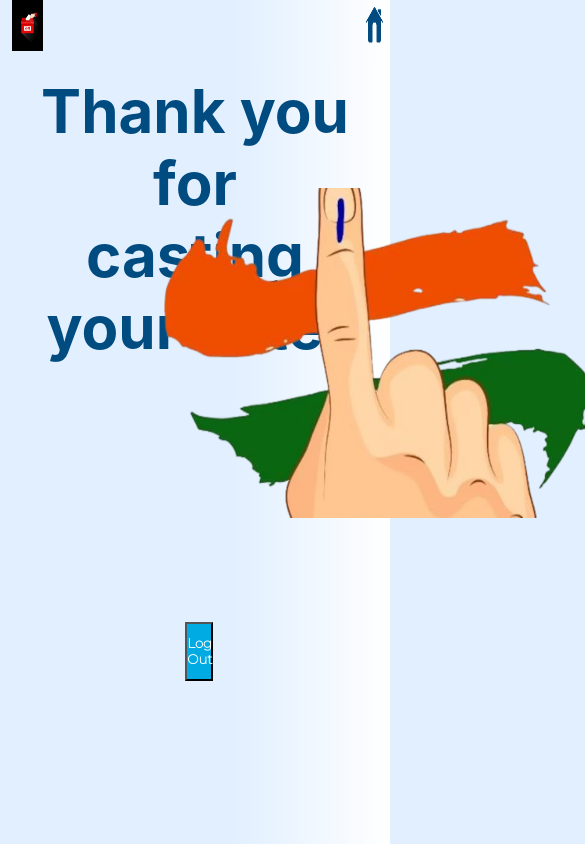
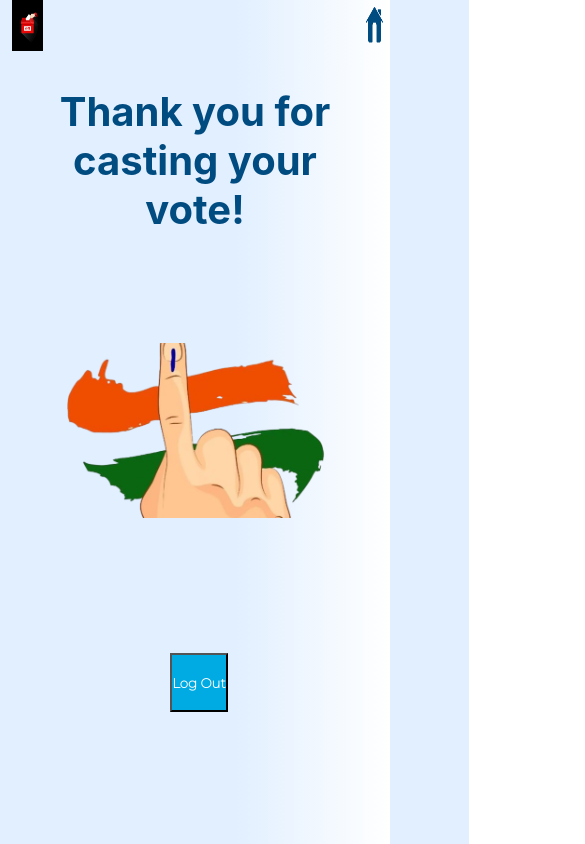
Before and after one commit to Upasana1807/Electoral-Application, a React (Create React App) app: page /thankyou in a window 390 px wide. Shown: the top 844 px of the page, 585 px wide, since content can reach past the window. Built offline with nearby package versions, Linux system fonts and the light colour scheme.

Commit message:
typage-responsive

```diff
--- a/src/Pages/Typage/Typage.css
+++ b/src/Pages/Typage/Typage.css
@@ -2,31 +2,32 @@
     margin: 0;
     padding: 0;
 }
+
 .ty-outer-div{
     height: 100vh;
     width: 100%;
-    /* background-color: brown; */
     padding-top: 2%;
 }
+
 .ty-heading-div{
     height: 12vh;
     width: 80%;
     margin-left: 10%;
+}
 
-    /* background-color: rgb(232, 218, 17); */
-}
 .ty-heading-name-div{
     font-family: 'Inter', sans-serif;
     font-size: 60px;
     color: #004b80;
 }
+
 .ty-pic-div{
     height: 50vh;
     width: 40%;
     margin-left: 30%;
-    /* background-color: bisque; */
-    margin-top: 3%;
+    margin-top: 8%;
 }
+
 .tybutton{
     height: 7vh;
     width: 7%;
@@ -34,8 +35,64 @@
     background-color: #00ABE4;
     margin-top: 3%;
 }
+
 .tybutton-text{
     color: white;
     font-family: 'Montserrat', sans-serif;
     font-weight: bold;
 }
+
+/* Media Query for 920px */
+@media only screen and (max-width: 920px) {
+    .ty-outer-div {
+        padding-top: 5%;
+    }
+
+    .ty-heading-div {
+        width: 90%;
+        margin-left: 5%;
+    }
+
+    .ty-pic-div {
+        width: 80%;
+        margin-left: 10%;
+    }
+
+    .tybutton {
+        width: 15%;
+    }
+}
+
+@media screen and (max-width: 412px) {
+    .ty-outer-div {
+        padding-top: 5%;
+    }
+
+    .ty-heading-div {
+        width: 90%;
+        margin-left: 5%;
+    }
+
+    .ty-heading-name-div {
+        font-size: 40px;
+    }
+
+    .ty-pic-div {
+        width: 80%;
+        margin-left: 10%;
+        display: flex;
+        justify-content: center;
+        align-items: center;
+    }
+
+    .ty-pic-div img {
+        max-width: 100%;
+        max-height: 100%;
+        width: auto;
+        height: auto;
+    }
+
+    .tybutton {
+        width: 15%;
+    }
+}
```
